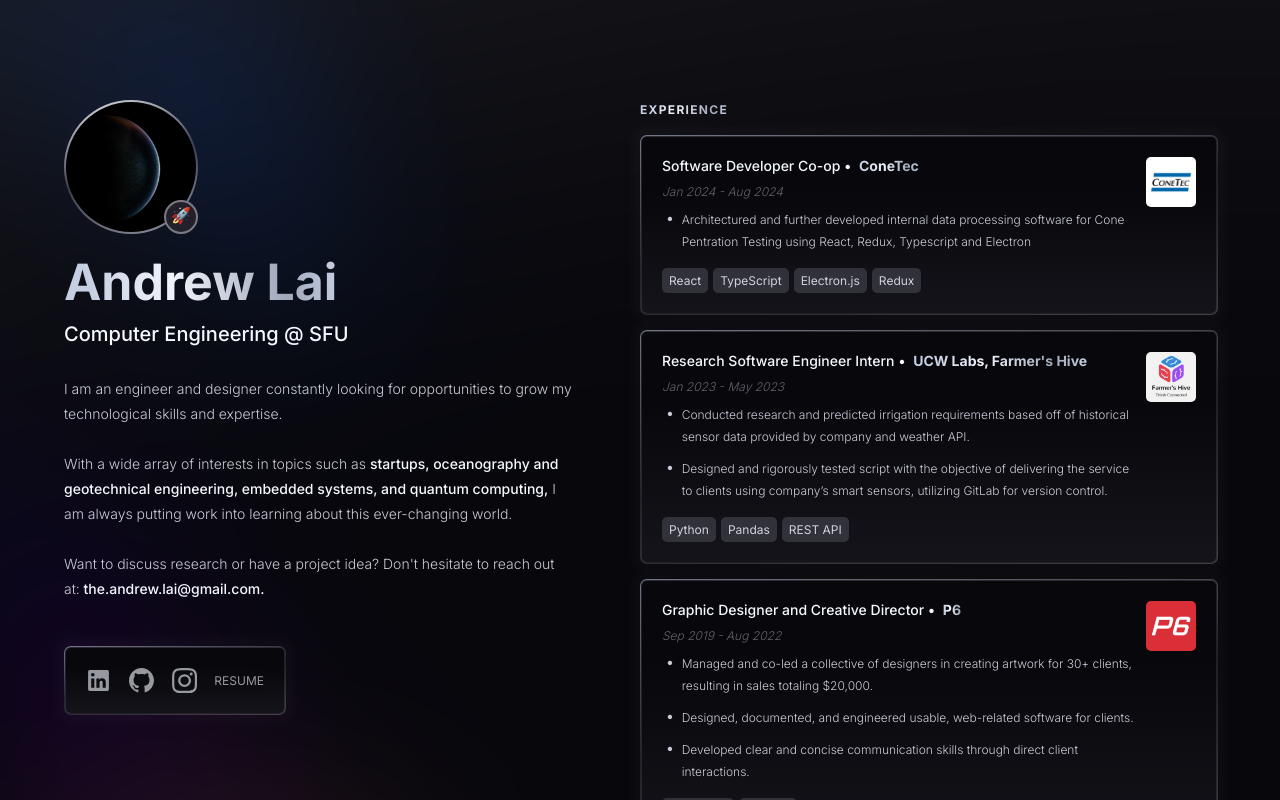
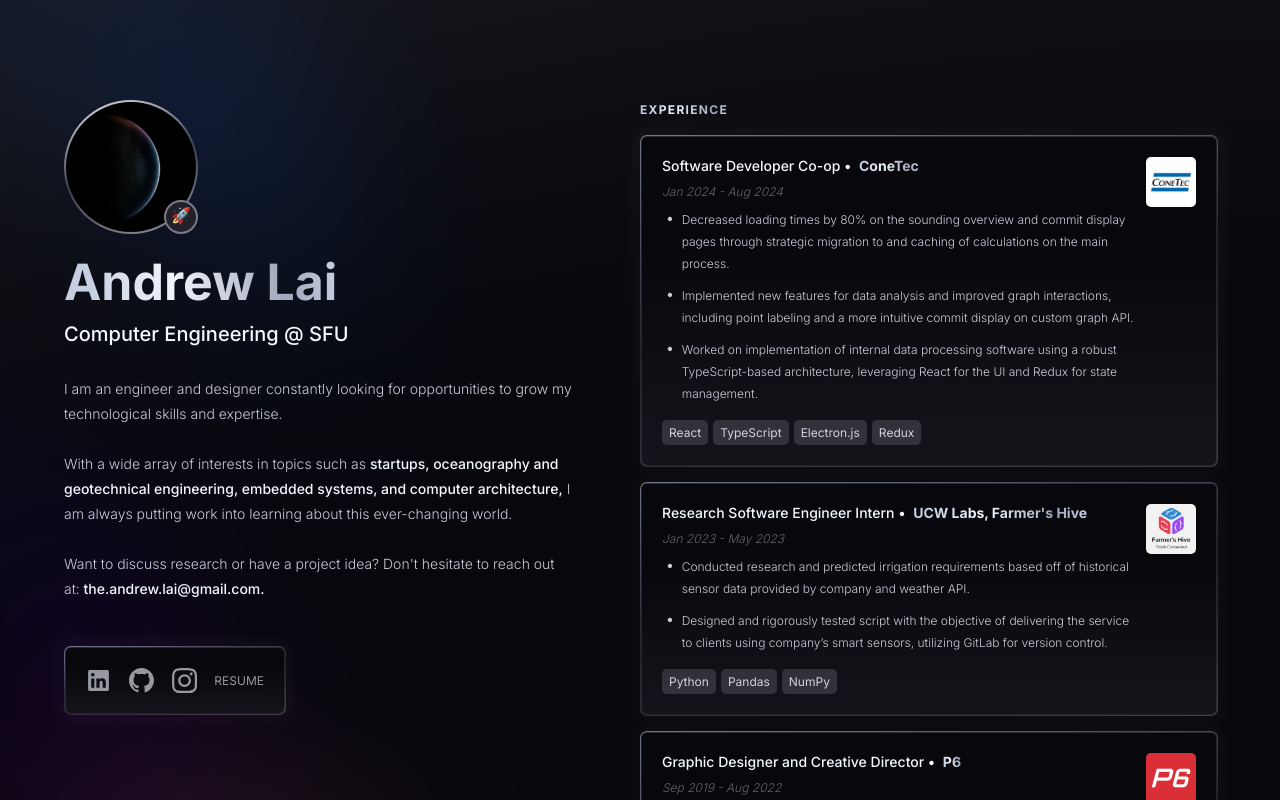
Before and after one commit to xegativ/PortfolioV2, a React (Vite) app in the folder PortfolioV2/: page / in a window 1280 px wide. Shown: the top 800 px of the page. Built offline with nearby package versions, Linux system fonts and the light colour scheme.

Commit message:
Added detail to Experience item

```diff
--- a/PortfolioV2/src/components/data/data.ts
+++ b/PortfolioV2/src/components/data/data.ts
@@ -6,7 +6,9 @@ import { IBox } from "../subcomponents/Box/Box";
         titleAddition: "ConeTec",
         subTitle: "Jan 2024 - Aug 2024",
         bulletPoints: [
-            "Architectured and further developed internal data processing software for Cone Pentration Testing using React, Redux, Typescript and Electron",
+            "Decreased loading times by 80% on the sounding overview and commit display pages through strategic migration to and caching of calculations on the main process.",
+            "Implemented new features for data analysis and improved graph interactions, including point labeling and a more intuitive commit display on custom graph API.",
+            "Worked on implementation of internal data processing software using a robust TypeScript-based architecture, leveraging React for the UI and Redux for state management."
         ],
         tags: ["React", "TypeScript", "Electron.js", "Redux"],
         showIcon: true,
@@ -16,7 +18,7 @@ import { IBox } from "../subcomponents/Box/Box";
         title: "Research Software Engineer Intern",
         titleAddition: "UCW Labs, Farmer's Hive",
         subTitle: "Jan 2023 - May 2023",
-        tags: ["Python", "Pandas", "REST API"],
+        tags: ["Python", "Pandas", "NumPy"],
         showIcon: true,
         iconName: "fh-icon.png",
         bulletPoints: [
--- a/PortfolioV2/src/components/subcomponents/Section/SectionBio.tsx
+++ b/PortfolioV2/src/components/subcomponents/Section/SectionBio.tsx
@@ -32,7 +32,7 @@ function SectionBio({
                     With a wide array of interests in topics such as&nbsp;
                     <span className="p-bold">
                         startups, oceanography and geotechnical engineering,
-                        embedded systems, and quantum computing,
+                        embedded systems, and computer architecture,
                     </span>{" "}
                     I am always putting work into learning about this
                     ever-changing world.
```
